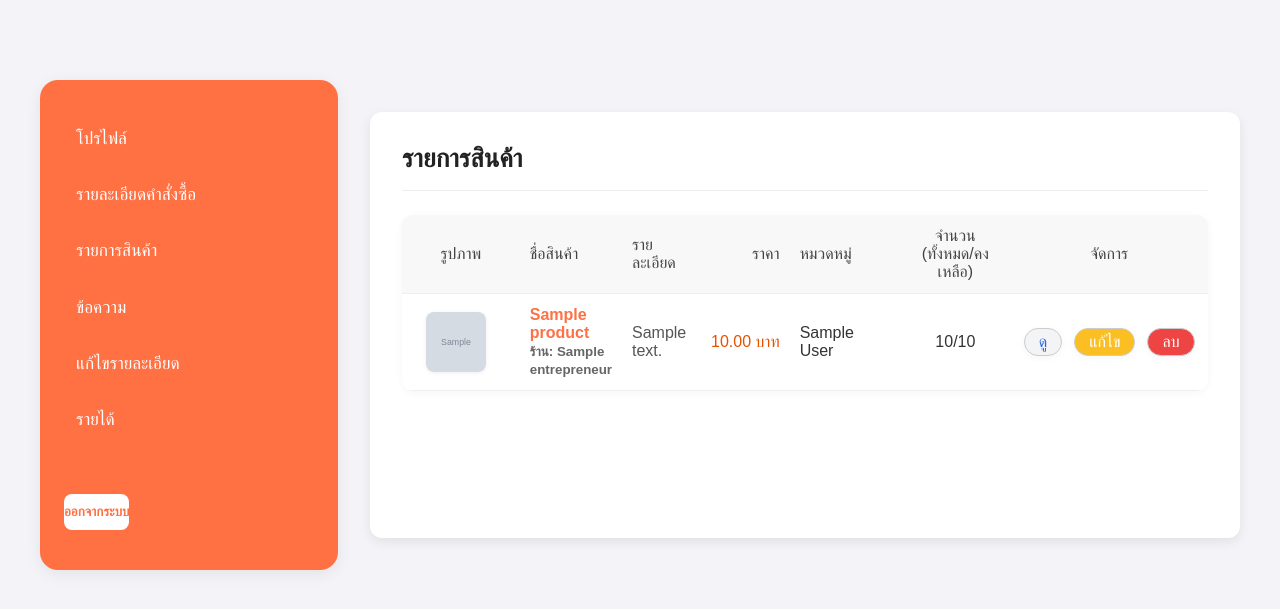
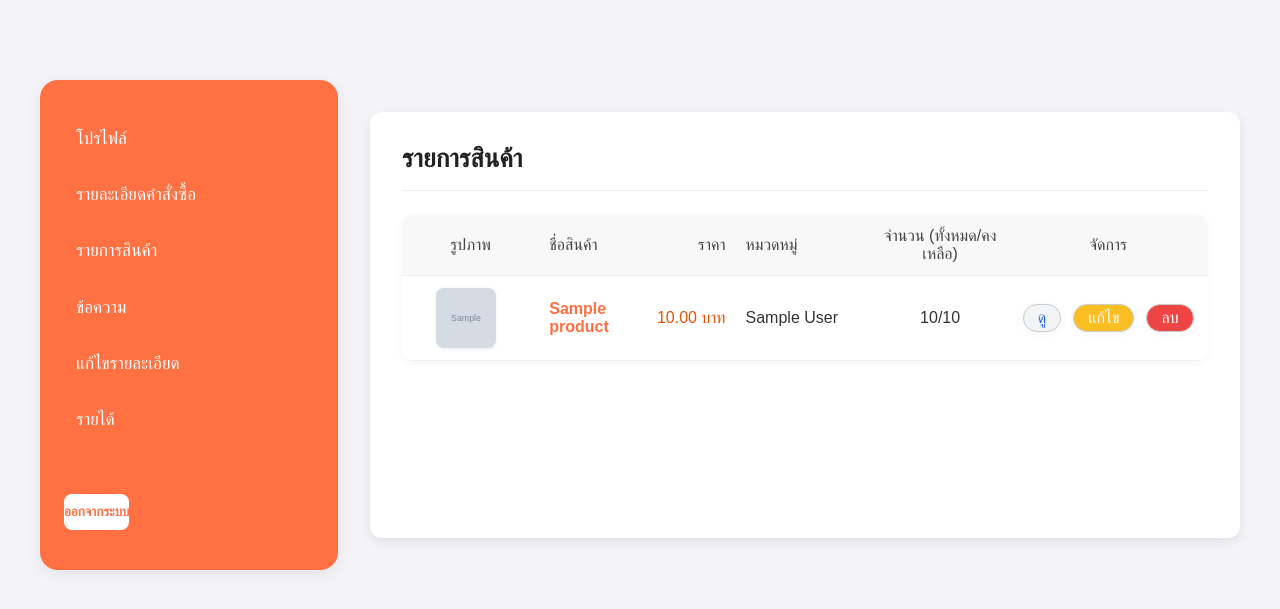
Before and after one commit to Pakaporn288/DSSI-68, a Django app: page /products/ in a window 1280 px wide. Shown: the top 609 px of the page. Run offline with Django 5.2, Linux system fonts and the light colour scheme; tables that the repository leaves empty hold one stand-in row (values such as "Sample post"); grey boxes marked "Sample" are stand-in pictures.

Commit message:
ได้อยู่แปลว่า

```diff
--- a/petjoy/templates/petjoy/entrepreneur/entrepreneur_home.html
+++ b/petjoy/templates/petjoy/entrepreneur/entrepreneur_home.html
@@ -42,7 +42,6 @@
 				<a href="{% url 'petjoy:entrepreneur-profile-edit' %}" class="edit-btn" style="display:inline-flex;align-items:center;gap:6px;text-decoration:none;background:#fb923c;color:#fff;padding:8px 18px;border-radius:8px;font-weight:500;box-shadow:0 2px 8px rgba(0,0,0,0.07);">
 					แก้ไขโปรไฟล์ <span style="font-size:1.1em;color:#fff;">&#9998;</span>
 				</a>
-				<div class="profile-owner">ผู้ดูแล: {% if entrepreneur %}{{ entrepreneur.owner_name }}{% else %}-{% endif %}</div>
 				<div class="profile-stats">
 					<div class="profile-stat">จำนวนสินค้า<br>{{ product_count }}</div>
 					<div class="profile-stat">คะแนนรีวิว<br>{% if avg_score %}{{ avg_score }}{% else %}-{% endif %}</div>
--- a/petjoy/templates/petjoy/products/product_list.html
+++ b/petjoy/templates/petjoy/products/product_list.html
@@ -35,7 +35,6 @@
                 <tr style="background: #f8f8f8;">
                     <th style="width: 120px; text-align: center;">รูปภาพ</th>
                     <th>ชื่อสินค้า</th>
-                    <th>รายละเอียด</th>
                     <th style="width: 100px; text-align: right;">ราคา</th>
                     <th style="width: 120px;">หมวดหมู่</th>
                     <th style="width: 120px; text-align: center;">จำนวน (ทั้งหมด/คงเหลือ)</th>
@@ -52,8 +51,7 @@
                             <span class="no-products">ไม่มีรูป</span>
                         {% endif %}
                     </td>
-                    <td style="font-weight: bold; color: #FF7043;">{{ product.name }}<br><small style="color:#666;">ร้าน: {% if product.owner %}{{ product.owner.store_name }}{% endif %}</small></td>
-                    <td style="color: #555;">{{ product.description }}</td>
+                    <td style="font-weight: bold; color: #FF7043;">{{ product.name }}<br><small style="color:#666;"></small></td>
                     <td style="text-align: right; color: #E65100; font-weight: 500;">{{ product.price }} บาท</td>
                     <td>{{ product.category.display_name }}</td>
                     <td style="text-align: center;">{{ product.total_stock }}/{{ product.stock }}</td>
```
